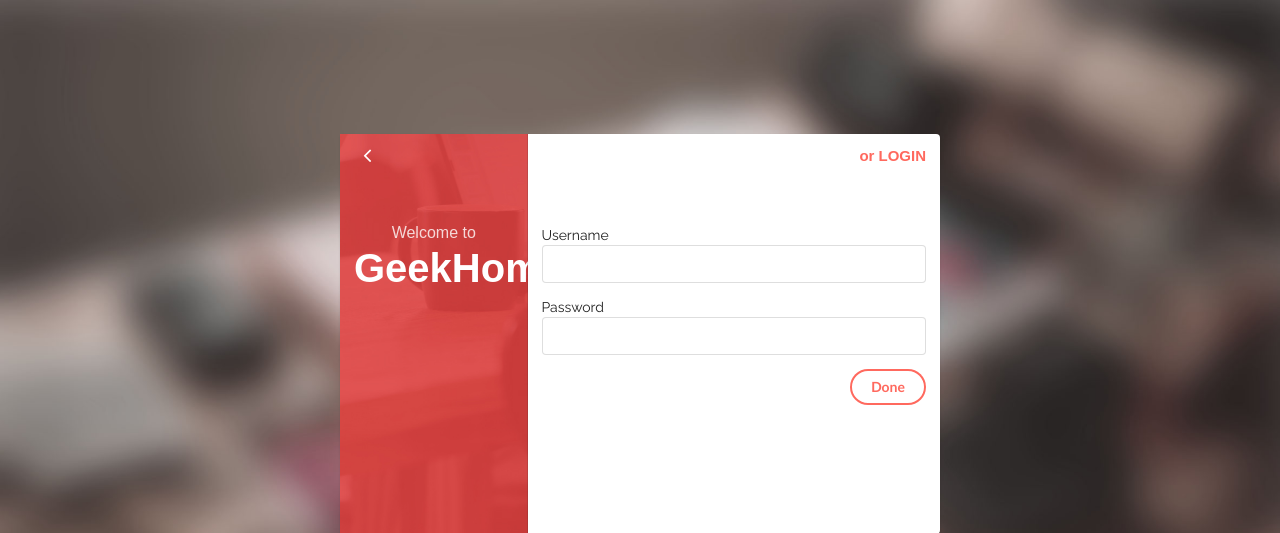
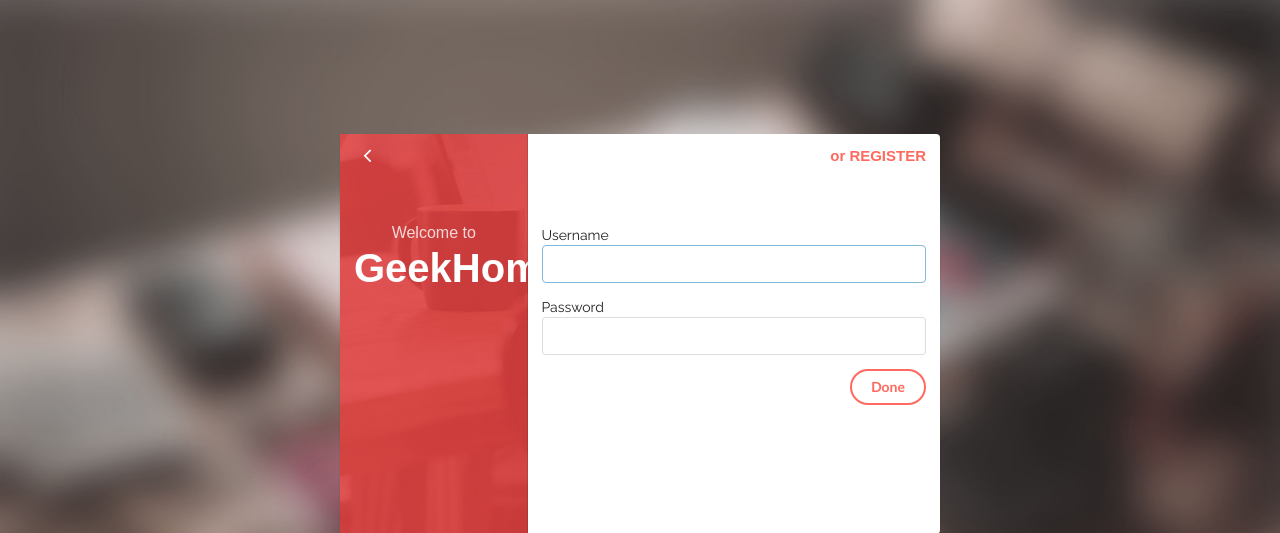
Before and after one commit to Geek-Lee/The_last_three_sections, a Django app: page /login/ in a window 1280 px wide. Shown: the top 533 px of the page. Run offline with Django 3.2, Linux system fonts and the light colour scheme; parts of the project's set-up code (start-up, migrations or seed data) failed here and were passed over.

Commit message:
实现用户注册与登录、登出（三）

```diff
--- a/mins/mins/urls.py
+++ b/mins/mins/urls.py
@@ -15,15 +15,18 @@ Including another URLconf
 """
 from django.conf.urls import url
 from django.contrib import admin
-from website.views import listing, index_login
+from website.views import listing, index_login, index_register
 from django.conf import settings
 from django.conf.urls.static import static
+from django.contrib.auth.views import logout
 
 urlpatterns = [
     url(r'^admin/', admin.site.urls),
     url(r'^list/$', listing, name='list'),
     url(r'^list/(?P<cate>[A-Za-z]+)$', listing, name='list'),
     url(r'^login/$', index_login, name='login'),
+    url(r'^register/$', index_register, name='register'),
+    url(r'^logout/$', logout, {'next_page':'/register'},name='logout'),
 ]
 
 if settings.DEBUG:
--- a/mins/website/templates/listing.html
+++ b/mins/website/templates/listing.html
@@ -35,7 +35,7 @@
                     </h5>
                 </div>
                 <div class="item">
-                    <a href="#" class="ui inverted circular button">Logout</a>
+                    <a href="{% url 'logout' %}" class="ui inverted circular button">Logout</a>
                 </div>
             {% else %}
                 <div class="item">
--- a/mins/website/templates/register_login.html
+++ b/mins/website/templates/register_login.html
@@ -46,7 +46,12 @@
         </div>
         <div class="eleven wide column">
             <h4 class="ui inverted right aligned header">
-                <a href="#" style="color:#ff695e;">or LOGIN</a>
+                {% if 'register' in request.path %}
+                    <a href="{% url 'login' %}" style="color:#ff695e;">or LOGIN</a>
+                {% endif %}
+                {% if 'login' in request.path %}
+                    <a href="{% url 'register' %}" style="color:#ff695e;">or REGISTER</a>
+                {% endif %}
             </h4>
             <form class="ui form error" method="post">
                 {% if form.errors %}
--- a/mins/website/views.py
+++ b/mins/website/views.py
@@ -3,6 +3,7 @@ from website.models import Video
 from django.core.paginator import Paginator, EmptyPage, PageNotAnInteger
 from django.contrib.auth import authenticate, login
 from website.form import LoginForm
+from django.contrib.auth.forms import UserCreationForm, AuthenticationForm
 
 # Create your views here.
 def listing(request, cate=None):
@@ -28,17 +29,23 @@ def listing(request, cate=None):
 def index_login(request):
     context = {}
     if request.method == "GET":
-        form = LoginForm
+        form = AuthenticationForm
     if request.method == "POST":
-        form = LoginForm(request.POST)
+        form = AuthenticationForm(data=request.POST)
         if form.is_valid():
-            username = form.cleaned_data['username']
-            password = form.cleaned_data['password']
-            user = authenticate(username=username, password=password)
-            if user:
-                login(request, user)
-                return redirect(to='list')
-            else:
-                return HttpResponse('<h1>Not A USER!</h1>')
+            login(request, form.get_user())
+            return redirect(to='list')
     context['form'] = form
     return render(request, 'register_login.html', context)
+
+def index_register(request):
+    context = {}
+    if request.method == 'GET':
+        form = UserCreationForm
+    if request.method == 'POST':
+        form = UserCreationForm(request.POST)
+        if form.is_valid():
+            form.save()
+            return redirect(to='login')
+    context['form'] = form
+    return render(request, 'register_login.html', context)
```
Also changed, not shown: README.md, mins/db.sqlite3.
